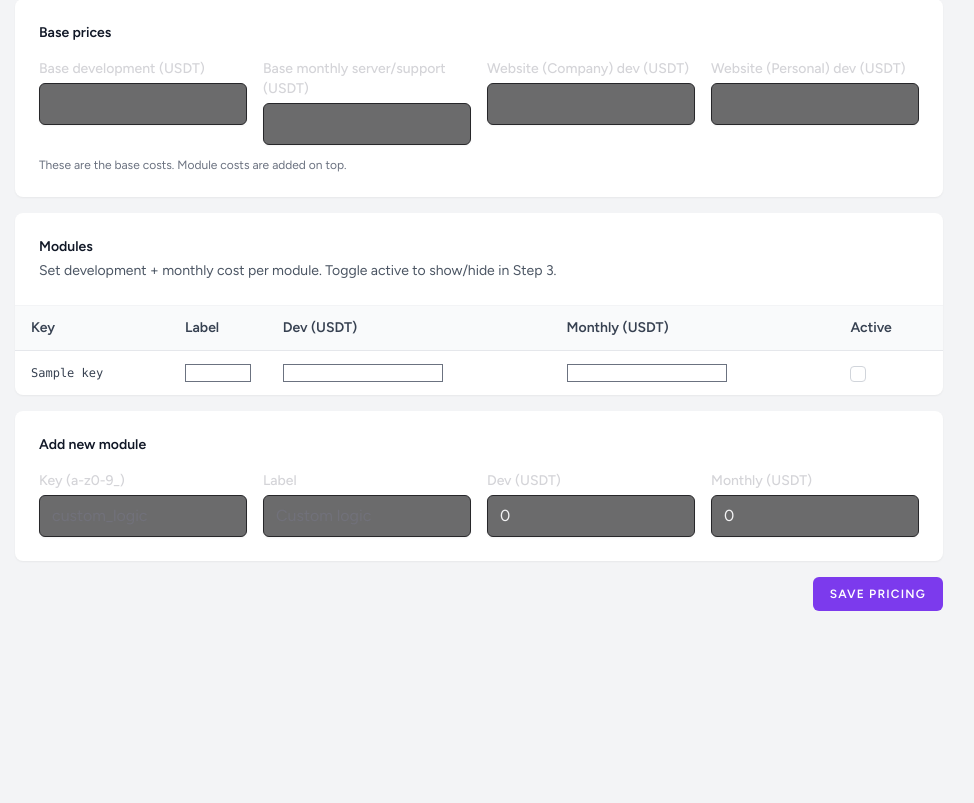
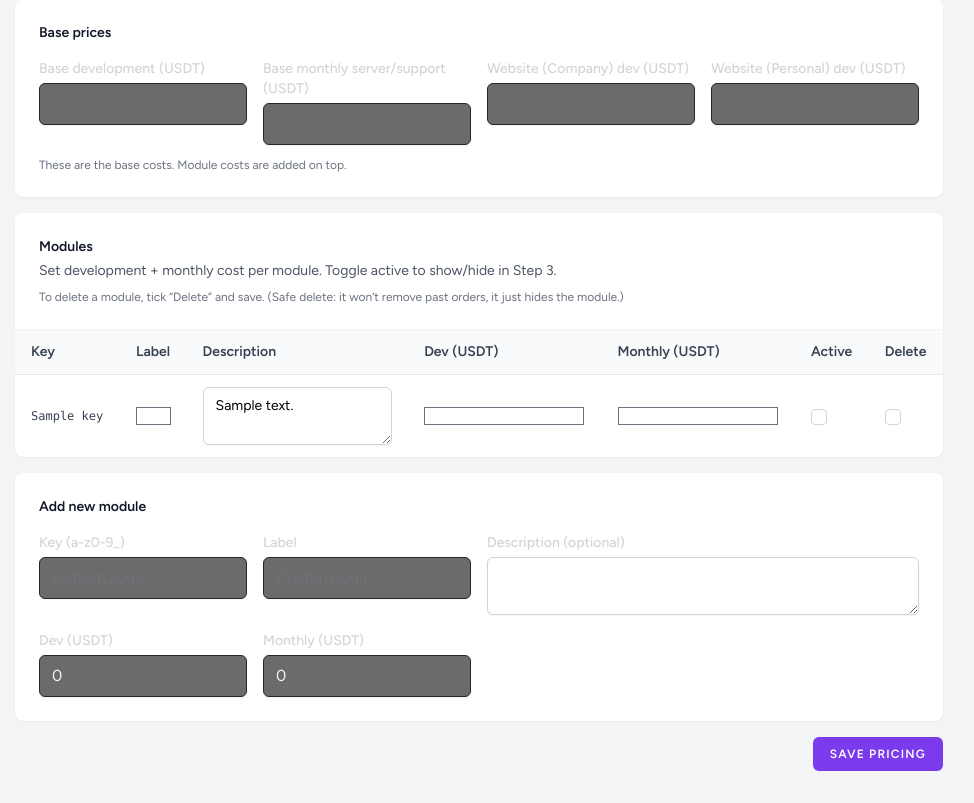
Before and after one commit to kingtiong/paralland, a Laravel app: template resources/views/admin/pricing/index.blade.php in a window 1280 px wide. Shown: the part 426-1229 px from the top of the page, without its empty margins (305-1279 px from the left). Before the commit the page ends 1037 px from the top, so only its background shows below. Run offline with Laravel 12, Linux system fonts and the light colour scheme; the template is opened without the code that fills it: most values are stand-ins (such as "Sample title", 1, 10 or a date in 2020); data that the repository does not hold is empty; style sheets or scripts are compiled from the project's sources.

Commit message:
feat: Add soft deletes and description to pricing modules
Co-authored-by: tiongct45 <tiongct45@hotmail.com>

```diff
--- a/app/Models/PricingModule.php
+++ b/app/Models/PricingModule.php
@@ -3,12 +3,16 @@
 namespace App\Models;
 
 use Illuminate\Database\Eloquent\Model;
+use Illuminate\Database\Eloquent\SoftDeletes;
 
 class PricingModule extends Model
 {
+    use SoftDeletes;
+
     protected $fillable = [
         'key',
         'label',
+        'description',
         'dev_cost_usdt',
         'monthly_cost_usdt',
         'is_active',
--- a/resources/views/admin/pricing/index.blade.php
+++ b/resources/views/admin/pricing/index.blade.php
@@ -49,6 +49,9 @@
                     <div class="p-6 border-b border-gray-100">
                         <div class="text-sm font-semibold text-gray-900">Modules</div>
                         <div class="mt-1 text-sm text-gray-600">Set development + monthly cost per module. Toggle active to show/hide in Step 3.</div>
+                        <div class="mt-2 text-xs text-gray-500">
+                            To delete a module, tick “Delete” and save. (Safe delete: it won’t remove past orders, it just hides the module.)
+                        </div>
                     </div>
 
                     <div class="overflow-x-auto">
@@ -57,9 +60,11 @@
                                 <tr>
                                     <th class="px-4 py-3 text-left font-semibold text-gray-700">Key</th>
                                     <th class="px-4 py-3 text-left font-semibold text-gray-700">Label</th>
+                                    <th class="px-4 py-3 text-left font-semibold text-gray-700">Description</th>
                                     <th class="px-4 py-3 text-left font-semibold text-gray-700">Dev (USDT)</th>
                                     <th class="px-4 py-3 text-left font-semibold text-gray-700">Monthly (USDT)</th>
                                     <th class="px-4 py-3 text-left font-semibold text-gray-700">Active</th>
+                                    <th class="px-4 py-3 text-left font-semibold text-gray-700">Delete</th>
                                 </tr>
                             </thead>
                             <tbody class="divide-y divide-gray-100">
@@ -70,6 +75,9 @@
                                             <x-text-input name="modules[{{ $m->id }}][label]" type="text" class="block w-full" value="{{ old("modules.{$m->id}.label", $m->label) }}" />
                                         </td>
                                         <td class="px-4 py-3">
+                                            <textarea name="modules[{{ $m->id }}][description]" rows="2" class="block w-full rounded-md border-gray-300 focus:border-violet-500 focus:ring-violet-500 shadow-sm text-sm">{{ old("modules.{$m->id}.description", $m->description) }}</textarea>
+                                        </td>
+                                        <td class="px-4 py-3">
                                             <x-text-input name="modules[{{ $m->id }}][dev_cost_usdt]" type="number" step="0.01" min="0" class="block w-40" value="{{ old("modules.{$m->id}.dev_cost_usdt", $m->dev_cost_usdt) }}" />
                                         </td>
                                         <td class="px-4 py-3">
@@ -78,6 +86,10 @@
                                         <td class="px-4 py-3">
                                             <input type="hidden" name="modules[{{ $m->id }}][is_active]" value="0">
                                             <input type="checkbox" name="modules[{{ $m->id }}][is_active]" value="1" class="rounded border-gray-300 text-violet-600 focus:ring-violet-500" @checked((bool) old("modules.{$m->id}.is_active", $m->is_active))>
+                                        </td>
+                                        <td class="px-4 py-3">
+                                            <input type="hidden" name="modules[{{ $m->id }}][delete]" value="0">
+                                            <input type="checkbox" name="modules[{{ $m->id }}][delete]" value="1" class="rounded border-gray-300 text-rose-600 focus:ring-rose-500">
                                         </td>
                                     </tr>
                                 @endforeach
@@ -99,6 +111,11 @@
                             <x-text-input id="new_module_label" name="new_module_label" type="text" class="mt-1 block w-full" value="{{ old('new_module_label') }}" placeholder="Custom logic" />
                             <x-input-error class="mt-2" :messages="$errors->get('new_module_label')" />
                         </div>
+                        <div class="lg:col-span-2">
+                            <x-input-label for="new_module_description" value="Description (optional)" />
+                            <textarea id="new_module_description" name="new_module_description" rows="2" class="mt-1 block w-full rounded-md border-gray-300 focus:border-violet-500 focus:ring-violet-500 shadow-sm text-sm">{{ old('new_module_description') }}</textarea>
+                            <x-input-error class="mt-2" :messages="$errors->get('new_module_description')" />
+                        </div>
                         <div>
                             <x-input-label for="new_module_dev_cost_usdt" value="Dev (USDT)" />
                             <x-text-input id="new_module_dev_cost_usdt" name="new_module_dev_cost_usdt" type="number" step="0.01" min="0" class="mt-1 block w-full" value="{{ old('new_module_dev_cost_usdt', 0) }}" />
```
Also changed, not shown: app/Http/Controllers/Admin/PricingController.php (+10 -0 lines), database/migrations/2025_12_28_171744_add_description_and_soft_deletes_to_pricing_modules_table.php (added).
